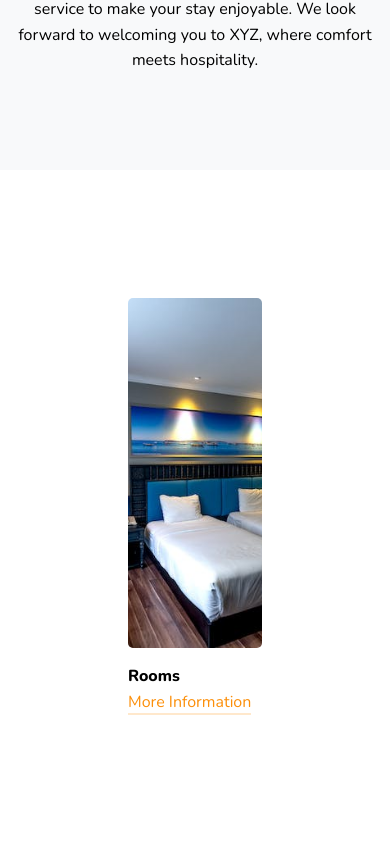
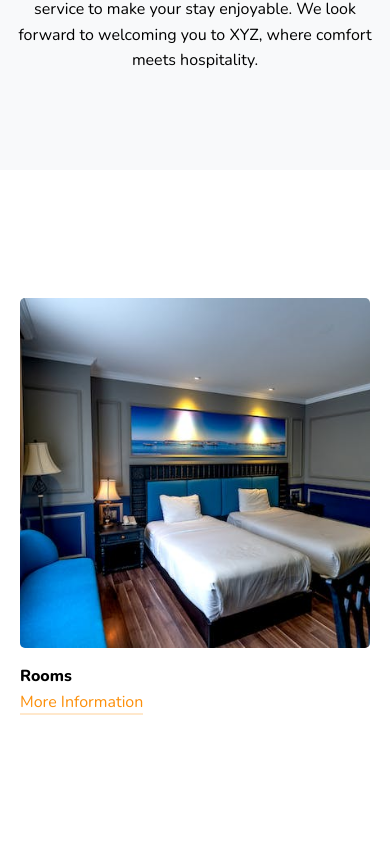
Before and after one commit to maheshmolkapuram9/xyz_hotel, a React (Create React App) app: page / in a window 390 px wide. Shown: the part 1561-2403 px from the top of the page. Built offline with nearby package versions, Linux system fonts and the light colour scheme.

Commit message:
Update index.css

```diff
--- a/src/index.css
+++ b/src/index.css
@@ -538,4 +538,7 @@ span{
     display: block;
     text-align: center;
   }
+  .homeImgLink{
+    width: 350px;
+  }
 }
```
